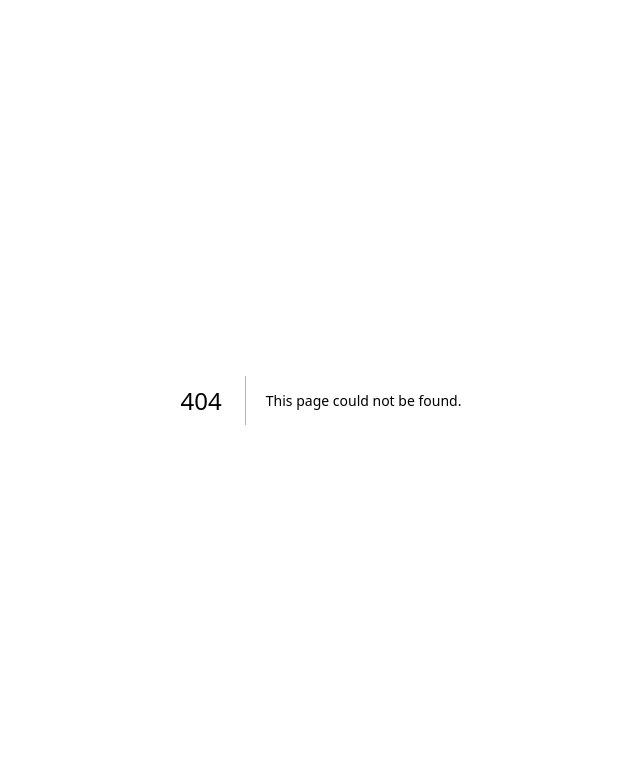
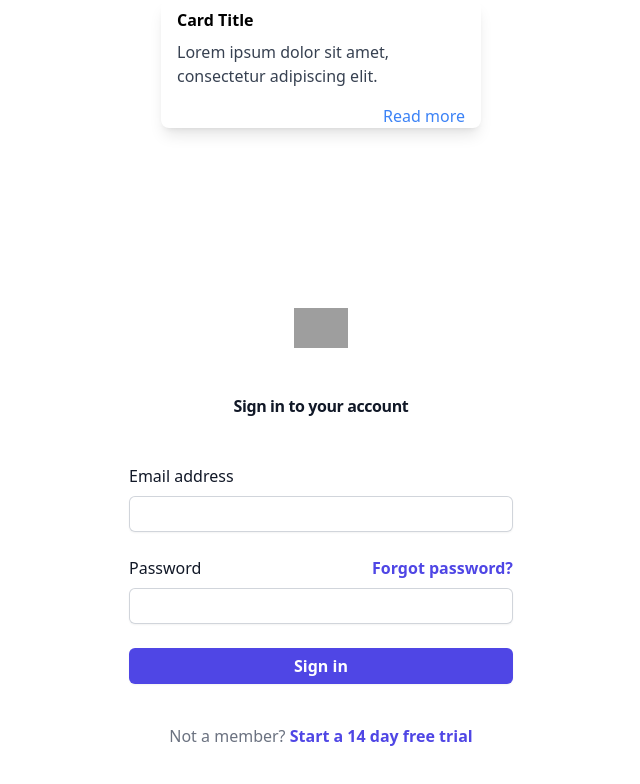
Before and after one commit to asma0101/travelPlanner, a Next.js app: page /auth in a window 1280 px wide. Before the commit this address had no page. Shown: the top 784 px of the page, without its empty margins (319-959 px from the left). Built offline with nearby package versions, Linux system fonts and the light colour scheme; grey boxes are pictures that could not be loaded.

Commit message:
initial commit

```diff
--- /dev/null
+++ b/src/app/auth/page.tsx
@@ -0,0 +1,87 @@
+export default function Login() {
+	return (
+		<>
+			<div className="max-w-xs mx-auto bg-white shadow-lg rounded-lg overflow-hidden">
+  <div className="px-4 py-2">
+    <h2 className="text-xl font-bold mb-2">Card Title</h2>
+    <p className="text-gray-700 text-base">Lorem ipsum dolor sit amet, consectetur adipiscing elit.</p>
+  </div>
+  <div className="flex justify-end mt-2 px-4">
+    <a href="#" className="text-blue-500">Read more</a>
+  </div>
+</div>
+
+		<div className="flex min-h-full flex-1 flex-col justify-center px-6 py-12 lg:px-8">
+			<div className="sm:mx-auto sm:w-full sm:max-w-sm">
+				<img
+					className="mx-auto h-10 w-auto"
+					src="https://tailwindui.com/img/logos/mark.svg?color=indigo&shade=600"
+					alt="Your Company"
+				/>
+				<h2 className="mt-10 text-center text-2xl font-bold leading-9 tracking-tight text-gray-900">
+					Sign in to your account
+				</h2>
+			</div>
+
+			<div className="mt-10 sm:mx-auto sm:w-full sm:max-w-sm">
+			<form className="space-y-6" action="#" method="POST">
+				<div>
+					<label htmlFor="email" className="block text-sm font-medium leading-6 text-gray-900">
+						Email address
+					</label>
+					<div className="mt-2">
+						<input
+						id="email"
+						name="email"
+						type="email"
+						autoComplete="email"
+						required
+						className="block w-full rounded-md border-0 py-1.5 text-gray-900 shadow-sm ring-1 ring-inset ring-gray-300 placeholder:text-gray-400 focus:ring-2 focus:ring-inset focus:ring-indigo-600 sm:text-sm sm:leading-6"
+						/>
+					</div>
+				</div>
+
+				<div>
+					<div className="flex items-center justify-between">
+						<label htmlFor="password" className="block text-sm font-medium leading-6 text-gray-900">
+						Password
+						</label>
+						<div className="text-sm">
+							<a href="#" className="font-semibold text-indigo-600 hover:text-indigo-500">
+								Forgot password?
+							</a>
+						</div>
+					</div>
+					<div className="mt-2">
+						<input
+						id="password"
+						name="password"
+						type="password"
+						autoComplete="current-password"
+						required
+						className="block w-full rounded-md border-0 py-1.5 text-gray-900 shadow-sm ring-1 ring-inset ring-gray-300 placeholder:text-gray-400 focus:ring-2 focus:ring-inset focus:ring-indigo-600 sm:text-sm sm:leading-6"
+						/>
+					</div>
+				</div>
+
+				<div>
+					<button
+						type="submit"
+						className="flex w-full justify-center rounded-md bg-indigo-600 px-3 py-1.5 text-sm font-semibold leading-6 text-white shadow-sm hover:bg-indigo-500 focus-visible:outline focus-visible:outline-2 focus-visible:outline-offset-2 focus-visible:outline-indigo-600"
+					>
+						Sign in
+					</button>
+				</div>
+			</form>
+
+			<p className="mt-10 text-center text-sm text-gray-500">
+				Not a member?{' '}
+				<a href="#" className="font-semibold leading-6 text-indigo-600 hover:text-indigo-500">
+				Start a 14 day free trial
+				</a>
+			</p>
+			</div>
+		</div>
+    </>
+  );
+}
--- /dev/null
+++ b/src/app/dashboard/[_userId]/page.tsx
@@ -0,0 +1,5 @@
+export default function Dashboard() {
+  return (
+    <p>Welcome to user dashboard</p>
+  );
+}
--- a/src/app/layout.tsx
+++ b/src/app/layout.tsx
@@ -13,8 +13,8 @@
   children: React.ReactNode
 }) {
   return (
-    <html lang="en">
-      <body>{children}</body>
+    <html lang="en" className="h-full bg-white">
+      <body className="h-full">{children}</body>
     </html>
   )
 }
```
